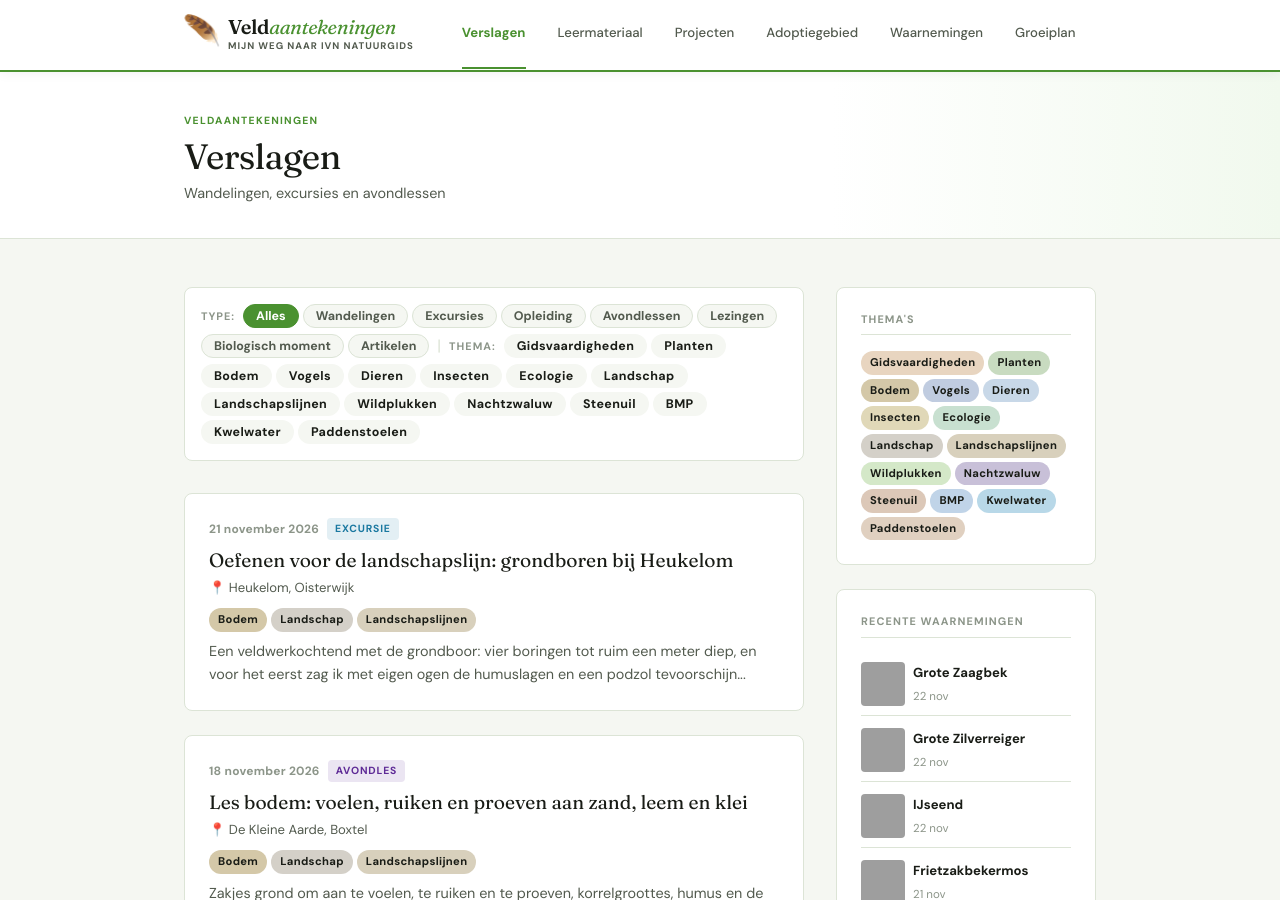
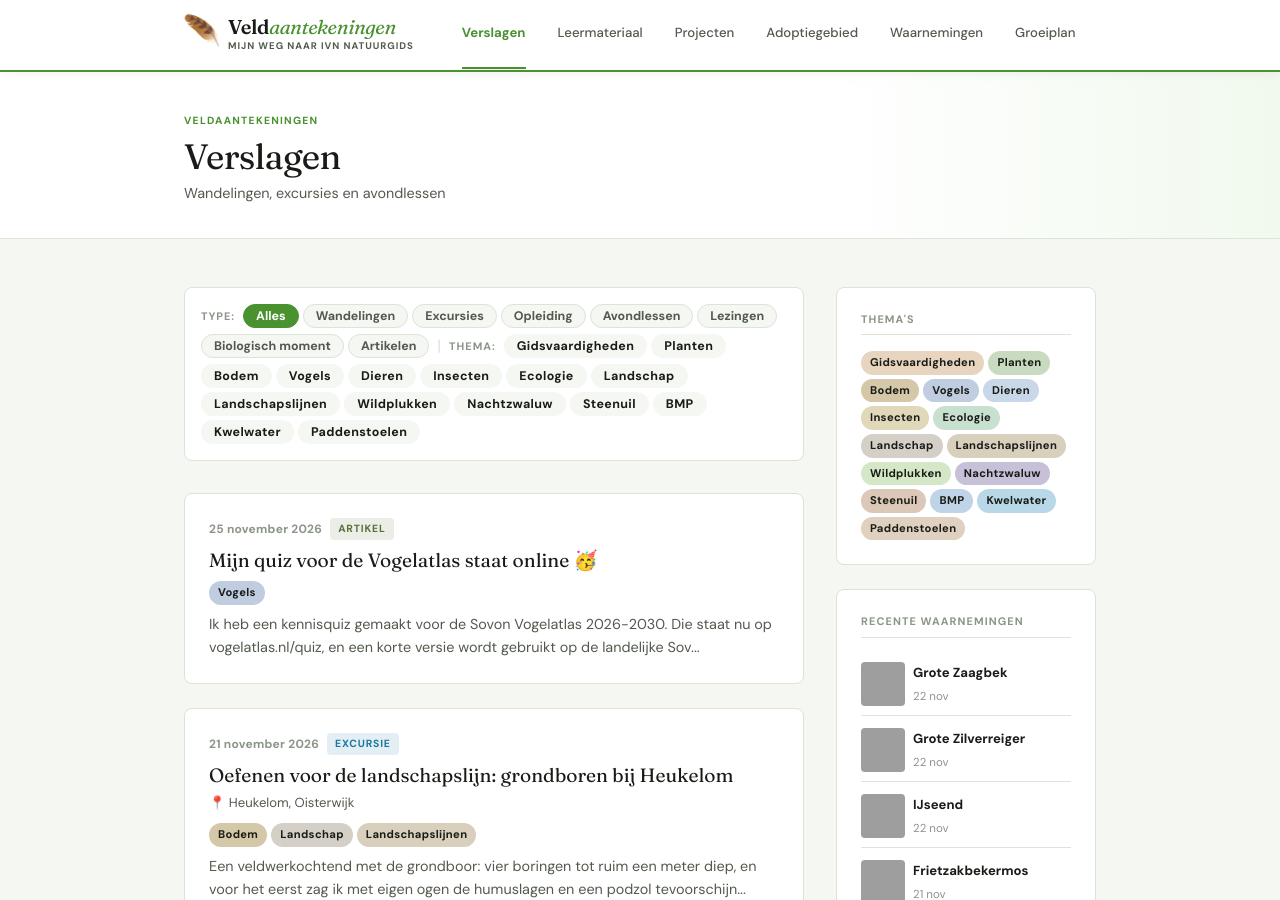
Before and after one commit to iMartzen/natuurgids, a Jekyll site: the page built from pages/verslagen.html, in a window 1280 px wide and 900 px high. Built offline with Jekyll 4.4.1, drawn with Linux system fonts in a browser that asks for light colours; grey boxes are pictures that could not be loaded.

Commit message:
add: Vogelatlas-quiz als verslag en project
Co-Authored-By: Claude Opus 5.5 <noreply@anthropic.com>

```diff
--- /dev/null
+++ b/_posts/2026-11-25-vogelatlas-quiz.md
@@ -0,0 +1,30 @@
+---
+layout: post
+title: "Mijn quiz voor de Vogelatlas staat online 🥳"
+date: 2026-11-25
+type: artikel
+themas: [vogels]
+excerpt: "Ik heb een kennisquiz gemaakt voor de Sovon Vogelatlas 2026-2030. Die staat nu op vogelatlas.nl/quiz, en een korte versie wordt gebruikt op de landelijke Sovon-dag."
+---
+
+Op 1 december begint het veldwerk voor de nieuwe **Sovon Vogelatlas 2026-2030**. Vier jaar lang tellen vrijwilligers in heel Nederland de vogels in hun atlasblokken en kilometerhokken. Er komt veel bij kijken: telperioden, broedcodes, LiveAtlas, de regels rond herkenningsapps... Om dat onder de knie te krijgen, heb ik een **quiz** gemaakt. Die wordt nu echt gebruikt!
+
+## De kennisquiz: hoe goed ken jij de handleiding?
+
+Op **[vogelatlas.nl/quiz](https://vogelatlas.nl/quiz)** staat de **Kennisquiz 2026-2030**. Je test er je kennis van het veldwerk mee: kilometerhokken, telperioden, broedcodes, LiveAtlas en meer.
+
+- Je kiest een onderdeel: **Alles, Broed, Winter, Jaarrond** of **Algemeen**.
+- Je kiest hoeveel vragen je wilt: **10, 20 of alle**.
+- Na elke vraag krijg je direct **uitleg**, met een verwijzing naar de plek in de handleiding waar het staat.
+
+De quiz is een hulpmiddel om te oefenen, geen vervanging: de *Handleiding Sovon Vogelatlas 2026-2030* en Sovon zijn altijd leidend.
+
+## Op de goede weg? De check voor de Sovon-dag
+
+Voor de **landelijke Sovon-dag** is er een korte versie: **[Op de goede weg? Vogelatlas-check](https://vogelatlas.nl/quiz/sovondag2026)**. In twee minuten en tien vragen check je of je klaar bent voor het veldwerk, zonder in te loggen en met direct uitleg. Wie daarna meer wil oefenen, gaat door naar de uitgebreide quiz.
+
+## Waarom dit leuk is
+
+Ik vind het mooi om mijn twee werelden zo samen te zien komen: vogels tellen en dingen bouwen. Net als bij [Broedpuls](https://broedpuls.uitvogelpassie.nl/) en [Luistervogel](https://luister.uitvogelpassie.nl/) maak ik iets dat ik zelf nodig heb om te leren, en nu helpt het ook andere tellers op weg. Dat het gebruikt wordt op vogelatlas.nl en op de Sovon-dag, maakt me best trots. 🥳
+
+Wil je ook meetellen? Kijk op [vogelatlas.nl](https://vogelatlas.nl).
--- a/pages/projecten.md
+++ b/pages/projecten.md
@@ -68,6 +68,27 @@ Naast de opleiding werk ik aan projecten die natuur en technologie samenbrengen,
 </div>
 
 <div class="project-card">
+  <div class="project-card__icon">🗺️</div>
+  <h3 class="project-card__title">Vogelatlas-quiz</h3>
+  <p class="project-card__desc">
+    Kennisquiz over het veldwerk voor de Sovon Vogelatlas 2026-2030: kilometerhokken,
+    telperioden, broedcodes, LiveAtlas en meer. Kies een onderdeel (broed, winter,
+    jaarrond) en krijg na elke vraag uitleg met een verwijzing naar de handleiding.
+    Een korte versie wordt gebruikt op de landelijke Sovon-dag 2026.
+  </p>
+  <div class="project-card__themas">
+    <span class="tag-pill" style="--tag-color: #c0cce0">vogels</span>
+    <span class="tag-pill" style="--tag-color: #d4e8da">educatie</span>
+    <span class="tag-pill" style="--tag-color: #c0d4e8">Vogelatlas</span>
+  </div>
+  <div class="project-card__links">
+    <a href="https://vogelatlas.nl/quiz" target="_blank" rel="noopener" class="project-card__link project-card__link--primary">Quiz</a>
+    <a href="https://vogelatlas.nl/quiz/sovondag2026" target="_blank" rel="noopener" class="project-card__link project-card__link--secondary">Sovon-dag check</a>
+    <a href="{% post_url 2026-11-25-vogelatlas-quiz %}" class="project-card__link project-card__link--secondary">Verslag</a>
+  </div>
+</div>
+
+<div class="project-card">
   <div class="project-card__icon">🦆</div>
   <h3 class="project-card__title">Luistervogel</h3>
   <p class="project-card__desc">
```
